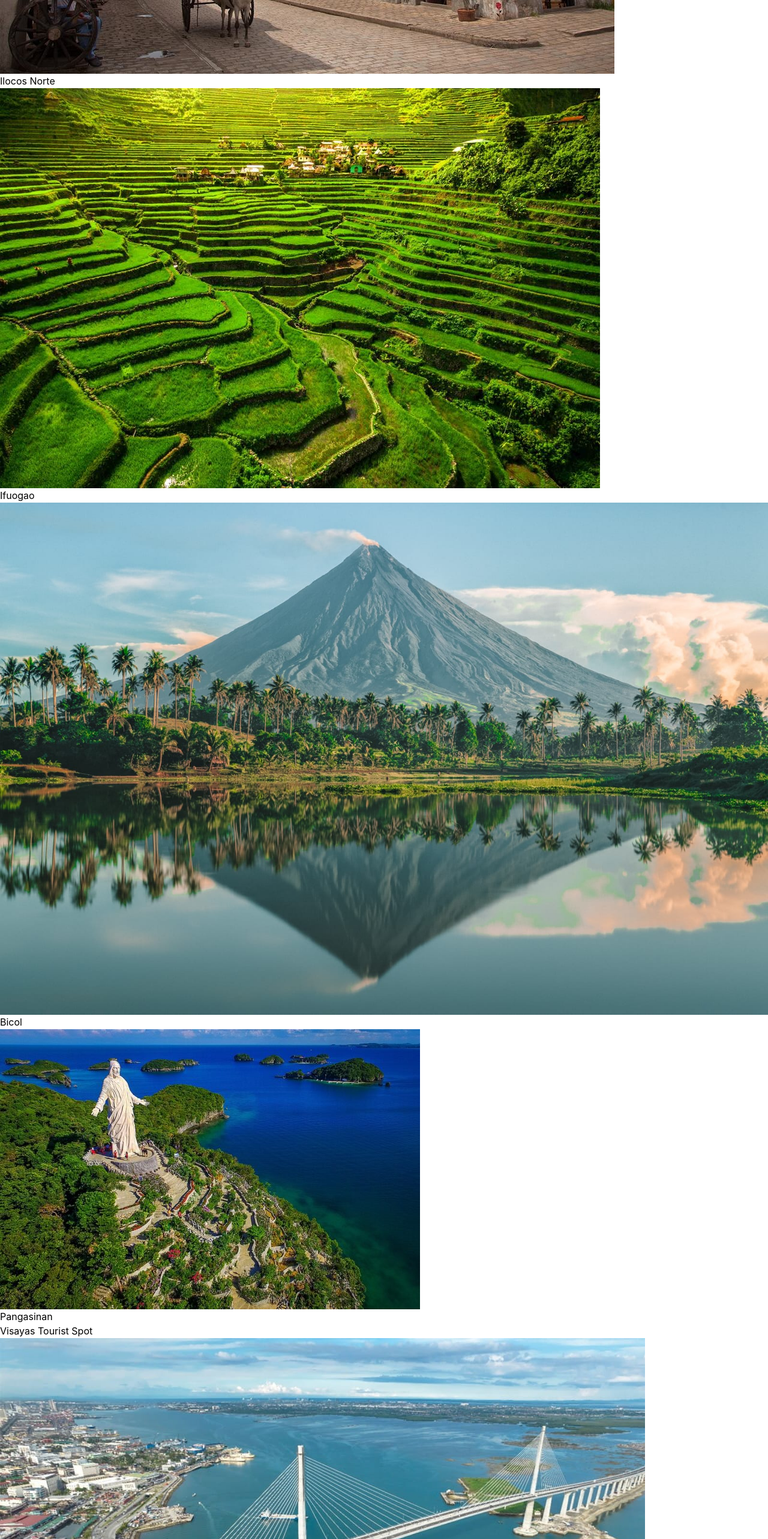
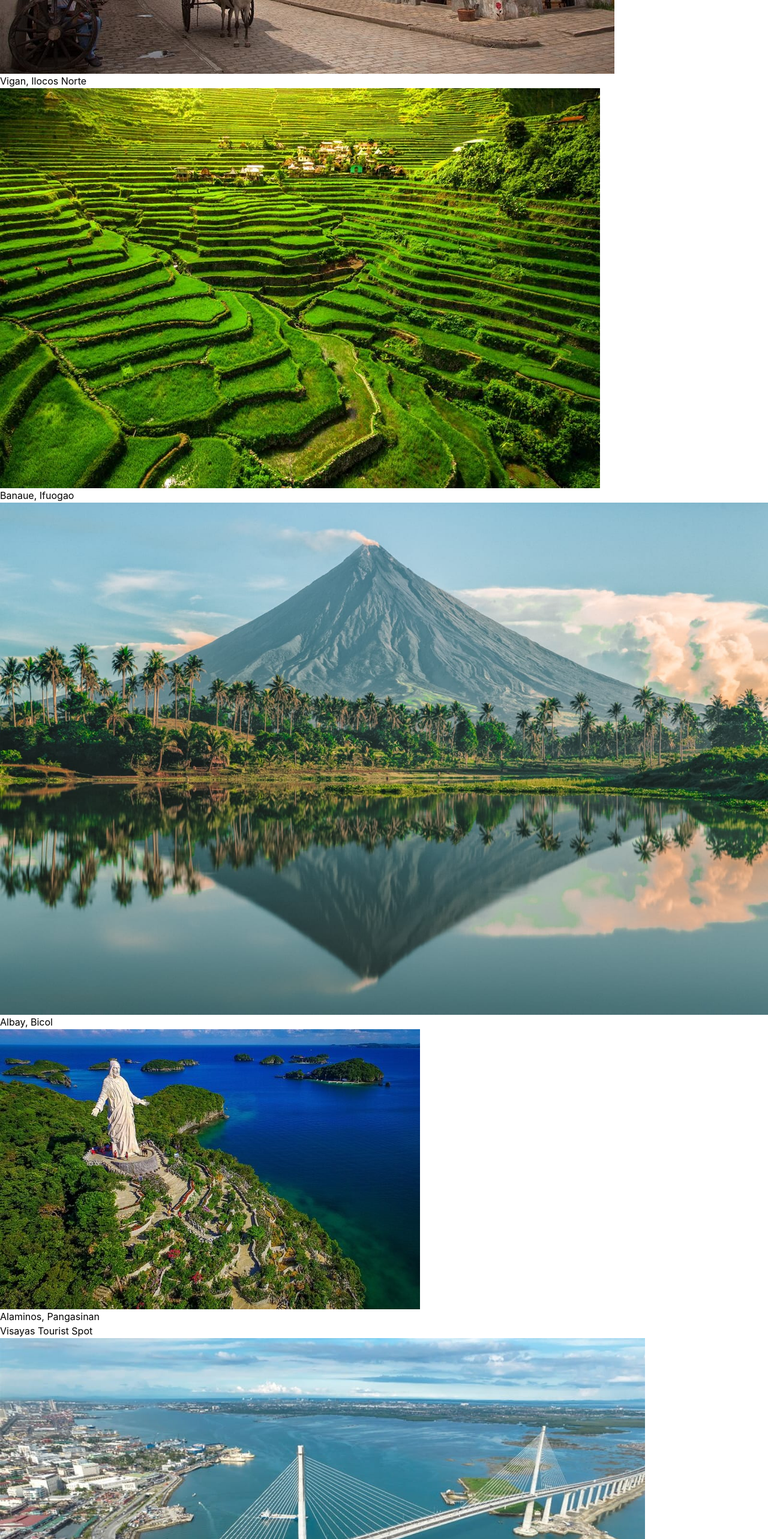
Before and after one commit to kimalfredmolina/Travel-Blog, a React (Vite) app: page / in a window 1280 px wide. Shown: the part 2260-4826 px from the top of the page at 60% size. Built offline with nearby package versions, Linux system fonts and the light colour scheme.

Commit message:
Change Text

```diff
--- a/src/components/Info.jsx
+++ b/src/components/Info.jsx
@@ -22,25 +22,25 @@ const Info = () => {
           <div className="card bg-white shadow-md rounded-lg p-4 relative">
             <img src={luz1} alt="Luz1" className="rounded-lg"/>
             <div className="absolute bottom-4 left-1/2 transform -translate-x-1/2 text-white w-full text-center">
-              <h3 className="text-xl font-semibold">Ilocos Norte</h3>
+              <h3 className="text-xl font-semibold">Vigan, Ilocos Norte</h3>
             </div>
           </div>
           <div className="card bg-white shadow-md rounded-lg p-4 relative">
             <img src={luz2} alt="Luz2" className="rounded-lg"/>
             <div className="absolute bottom-4 left-1/2 transform -translate-x-1/2 text-white w-full text-center">
-              <h3 className="text-xl font-semibold">Ifuogao</h3>
+              <h3 className="text-xl font-semibold">Banaue, Ifuogao</h3>
             </div>
           </div>
           <div className="card bg-white shadow-md rounded-lg p-4 relative">
             <img src={luz3} alt="Luz3" className="rounded-lg"/>
             <div className="absolute bottom-4 left-1/2 transform -translate-x-1/2 text-white w-full text-center">
-              <h3 className="text-xl font-semibold">Bicol</h3>
+              <h3 className="text-xl font-semibold">Albay, Bicol</h3>
             </div>
           </div>
           <div className="card bg-white shadow-md rounded-lg p-4 relative">
             <img src={luz4} alt="Luz4" className="rounded-lg"/>
             <div className="absolute bottom-4 left-1/2 transform -translate-x-1/2 text-white w-full text-center">
-              <h3 className="text-xl font-semibold">Pangasinan</h3>
+              <h3 className="text-xl font-semibold">Alaminos, Pangasinan</h3>
             </div>
           </div>
         </div>
@@ -64,13 +64,13 @@ const Info = () => {
           <div className="card bg-white shadow-md rounded-lg p-4 relative">
             <img src={vis3} alt="vis3" className="rounded-lg"/>
             <div className="absolute bottom-4 left-1/2 transform -translate-x-1/2 text-white w-full text-center">
-              <h3 className="text-xl font-semibold">Bohol</h3>
+              <h3 className="text-xl font-semibold">Carmen, Bohol</h3>
             </div>
           </div>
           <div className="card bg-white shadow-md rounded-lg p-4 relative">
             <img src={vis4} alt="vis4" className="rounded-lg"/>
             <div className="absolute bottom-4 left-1/2 transform -translate-x-1/2 text-white w-full text-center">
-              <h3 className="text-xl font-semibold">Guimaras</h3>
+              <h3 className="text-xl font-semibold">Nueva Valencia, Guimaras</h3>
             </div>
           </div>
         </div>
```
